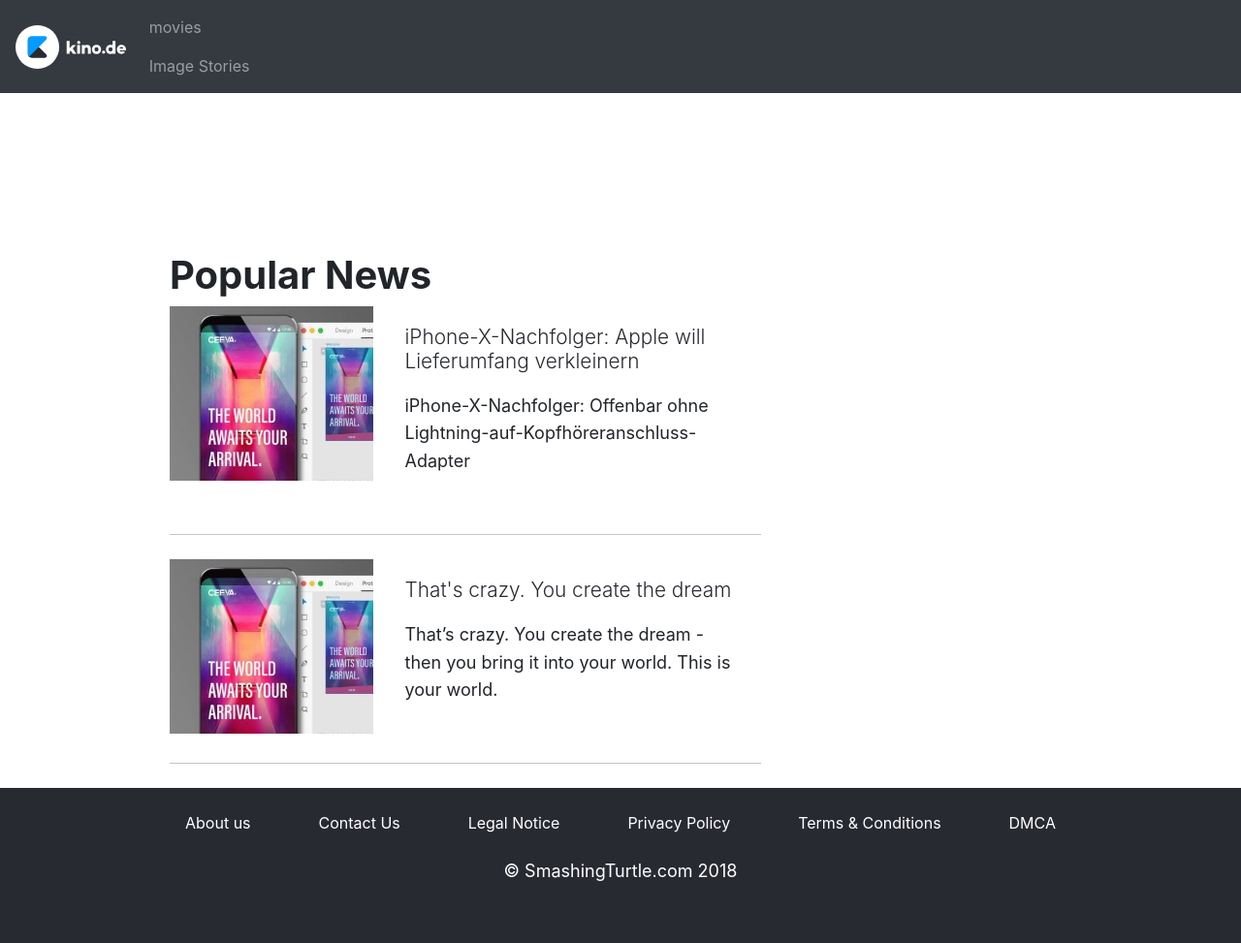
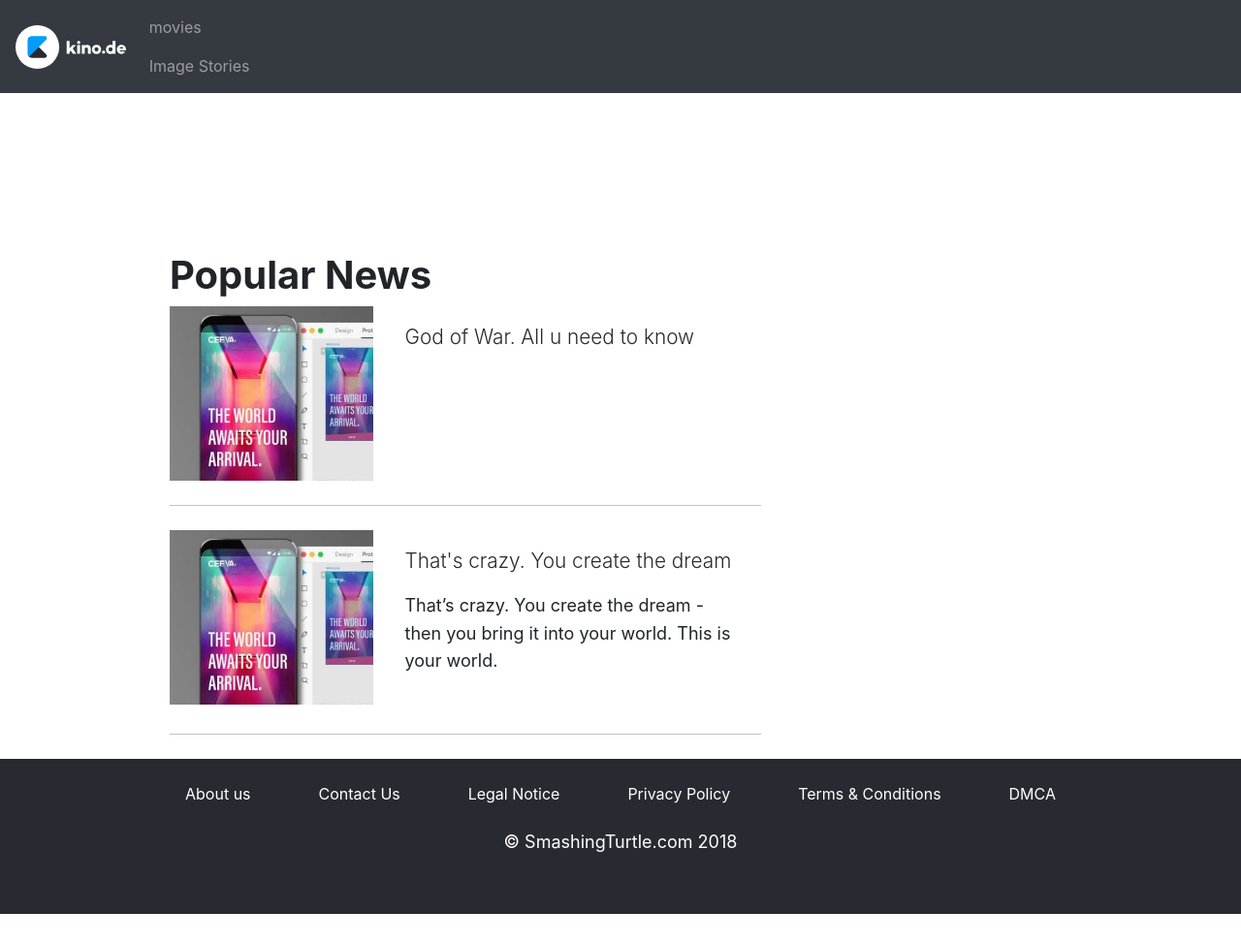
Before and after one commit to tanoshi/smashingturtle, a Jekyll site: the page built from index.md, in a window 1280 px wide. Shown: the whole page at 97% size. Built offline with Jekyll 4.4.1, drawn with Linux system fonts in a browser that asks for light colours; some web fonts are replaced; after the commit the page ends 943 px from its top, so only the background shows below that; part of the change alters nothing that is shown.

Commit message:
Update Post “2018-05-15-iphone-x-nachfolger-apple-will-lieferumfang-verkleinern”

```diff
--- a/_posts/2018-05-15-iphone-x-nachfolger-apple-will-lieferumfang-verkleinern.md
+++ b/_posts/2018-05-15-iphone-x-nachfolger-apple-will-lieferumfang-verkleinern.md
@@ -1,14 +1,7 @@
 ---
 layout: post
-title: 'iPhone-X-Nachfolger: Apple will Lieferumfang verkleinern'
-categories: iphone tech
+title: God of War. All u need to know
+embed: asd
 teaser: /static/images/uploads/xd_riverflow2_blog-image_v1-1-720x280.jpg
+category: Digital Life
 ---
-iPhone-X-Nachfolger: Offenbar ohne Lightning-auf-Kopfhöreranschluss-Adapter
-
-<p>Apple soll für diesen Herbst bekanntlich gleich <a href="https://www.giga.de/smartphones/iphone-xi/">drei neue iPhones</a> planen: Einen direkten iPhone-X-Nachfolger mit 5,8-Zoll-LED-Display, ein „iPhone X Plus“ mit 6,5-Zoll-OLED-Display und ein 6,1-Zoll-iPhone mit herkömmlicher LCD-Technologie. Neben dem „Randlos“-Display-Design und „Notch“ für die <a href="https://www.giga.de/smartphones/iphone-x/gallery/face-id-geht-s-noch/">Face-ID</a>-Technologie sollen die neuen iPhones aber noch eine weitere Gemeinsamkeit haben.</p><p style="">Diese betrifft den Lieferumfang der Geräte: Der Barclays-Analyst Blayne Curtis will erfahren haben, dass Apple die neuen iPhones ohne den Lightning-auf-Kopfhöreranschluss-Adapter ausliefern möchte. Diesen hatte Apple im Zuge der –&nbsp;zumindest damals –&nbsp;sehr kontroversen Entscheidung für den Wegfall des Kopfhöreranschlusses erstmals dem <a href="https://www.giga.de/smartphones/iphone-7/">iPhone 7</a> beigelegt. Auch im Lieferumfang von <a href="https://www.giga.de/smartphones/iphone-8/">iPhone 8</a> und iPhone X ist er enthalten.</p><h2>iPhone-X-Nachfolger: Sind kabelgebundene Kopfhörer jetzt überflüssig?</h2>
-<p>Offenbar meint Apple jetzt, dass sich die Kunden mittlerweile genug an den Wegfall des Anschlusses gewöhnt haben und dass jetzt genügend Lightning- und Drahtlos-Alternativen erhältlich sind –&nbsp;allen voran natürlich die Apple-eigenen Drahtlos-Ohrhörer <a href="https://www.giga.de/audio/airpods/">AirPods</a>. Im Herbst soll angeblich <a href="https://www.giga.de/audio/airpods/news/besser-als-airpods-ueberraschende-details-zu-apples-high-end-kopfhoerer-durchgesickert/">noch ein Drahtlos-Highend-Kopfhörer von Apple hinzukommen</a>. Da würde der Zeitpunkt, den Adapter wegzurationalisieren, natürlich ganz gut passen – und Apple könnte zumindest einen kleinen Betrag einsparen.</p><p>Wie das neue „iPhone X Plus“ aussehen könnte, seht ihr in unserer Bilderstrecke.</p>  <a class="itemstream-teaser" href="https://www.giga.de/smartphones/iphone-xi/news/iphone-x-plus-neue-farben-fuer-den-rahmenlosen-smartphone-kracher/iphone-x-plus-so-schoen-koennte-das-xxl-smartphone-in-allen-drei-farben-aussehen/" data-init="module/picture-show-teaser-tracking" data-post-id="4584804" data-label="replace_first" title="iPhone X Plus: So schön könnte das XXL-Smartphone in allen drei Farben aussehen" data-handler="true">
-          <img class="itemstream-teaser-left-image itemstream-teaser-left-image-alone" data-pagespeed-url-hash="3487318844" src="//crops.giga.de/3f/10/93/2f5bd29ec9f0e8291e982d8005_YyAxMzQ4eDQ1MysxNSsyMjcCcmUgNjI1IDIxMAMzMDJiOTllOTlkMA==.png" onerror="this.onerror=null;pagespeed.lazyLoadImages.loadIfVisibleAndMaybeBeacon(this);">
-  </a>
-
-<p>Barclays scheint sich bei der Vorhersage aber nicht 100-prozentig sicher zu sein –&nbsp;offenbar sieht es bisher so aus, als werde Apple die neuen iPhones ohne den Adapter verkaufen, die Entscheidung könnte letztendlich aber noch anders ausfallen. Letztes Jahr hatte Barclays aber die Beibehaltung des Adapters richtig vorhergesagt. So oder so wird Apple den Adapter aber wohl weiter als Zubehör im Sortiment belassen –&nbsp;aktuell <a href="https://www.giga.de/go/vof3u" target="_blank" rel="noopener" class="sponsored">kostet er im Apple Store 9 Euro<span class="sponsored__asterisk" title="gesponserter Link">*</span></a><img data-pagespeed-lazy-src="https://www.giga.de/vw/vof3u" width="1" height="1" class="viewpixel" data-pagespeed-url-hash="2057723419" src="https://www.gstatic.com/psa/static/1.gif" onload="pagespeed.lazyLoadImages.loadIfVisibleAndMaybeBeacon(this);" onerror="this.onerror=null;pagespeed.lazyLoadImages.loadIfVisibleAndMaybeBeacon(this);" data-pagespeed-lazy-replaced-functions="1">.</p><p><em>Quelle: <a href="https://www.macrumors.com/2018/04/30/barclays-no-headphone-jack-adapter-2018-iphones/" target="_blank">MacRumors</a></em></p>
```
